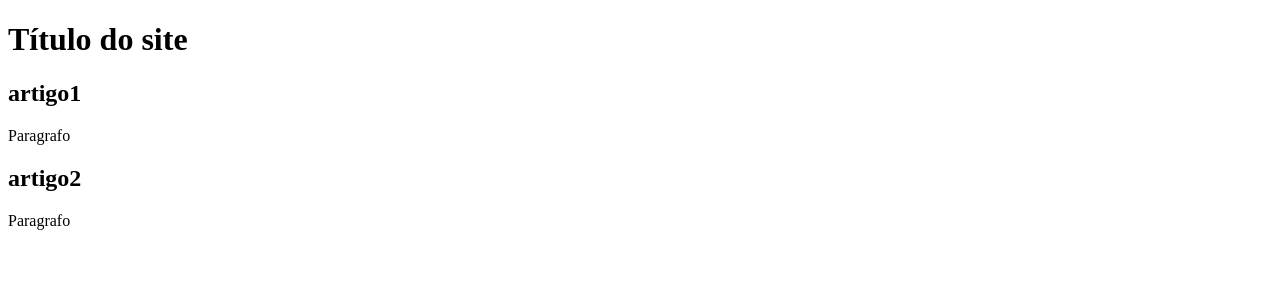
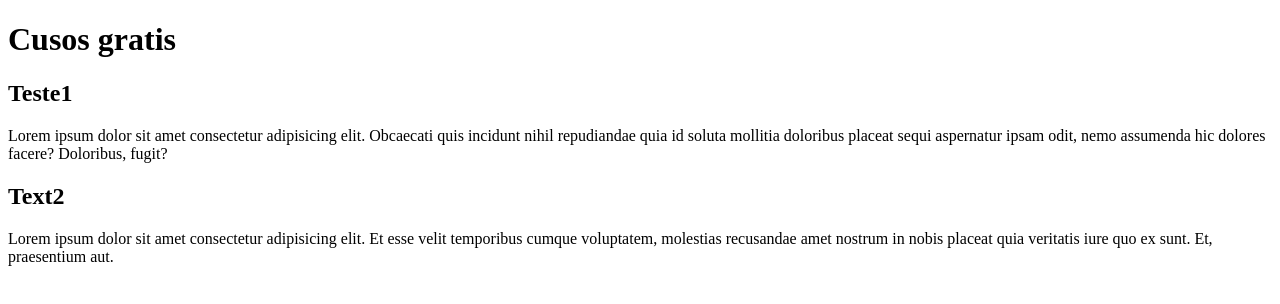
Before and after one commit to renandossantoslima/projeto-site, a plain HTML site: page index.html in a window 1280 px wide. Drawn offline with Linux system fonts and the light colour scheme.

Commit message:
Update index.html

```diff
--- a/index.html
+++ b/index.html
@@ -8,16 +8,16 @@
 <body>
     <main>
         <header>
-            <h1>Título do site</h1>
+            <h1>Cusos gratis</h1>
 
             <article>
-                <h2>artigo1</h2>
-                <p>Paragrafo</p>
+                <h2>Teste1</h2>
+                <p>Lorem ipsum dolor sit amet consectetur adipisicing elit. Obcaecati quis incidunt nihil repudiandae quia id soluta mollitia doloribus placeat sequi aspernatur ipsam odit, nemo assumenda hic dolores facere? Doloribus, fugit?</p>
             </article>
 
             <article>
-                <h2>artigo2</h2>
-                <p>Paragrafo</p>
+                <h2>Text2</h2>
+                <p>Lorem ipsum dolor sit amet consectetur adipisicing elit. Et esse velit temporibus cumque voluptatem, molestias recusandae amet nostrum in nobis placeat quia veritatis iure quo ex sunt. Et, praesentium aut.</p>
             </article>
         </header>
     </main>
```
